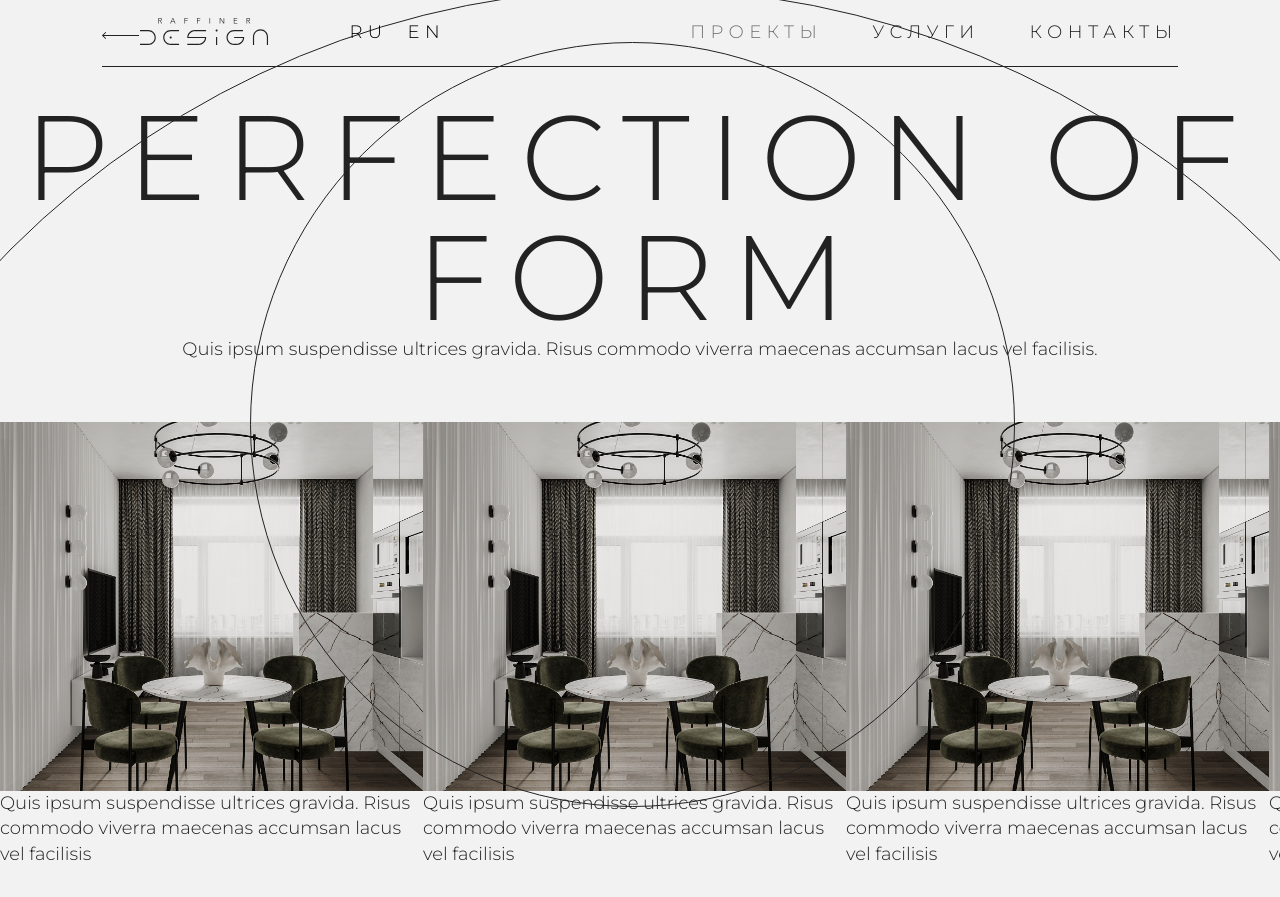
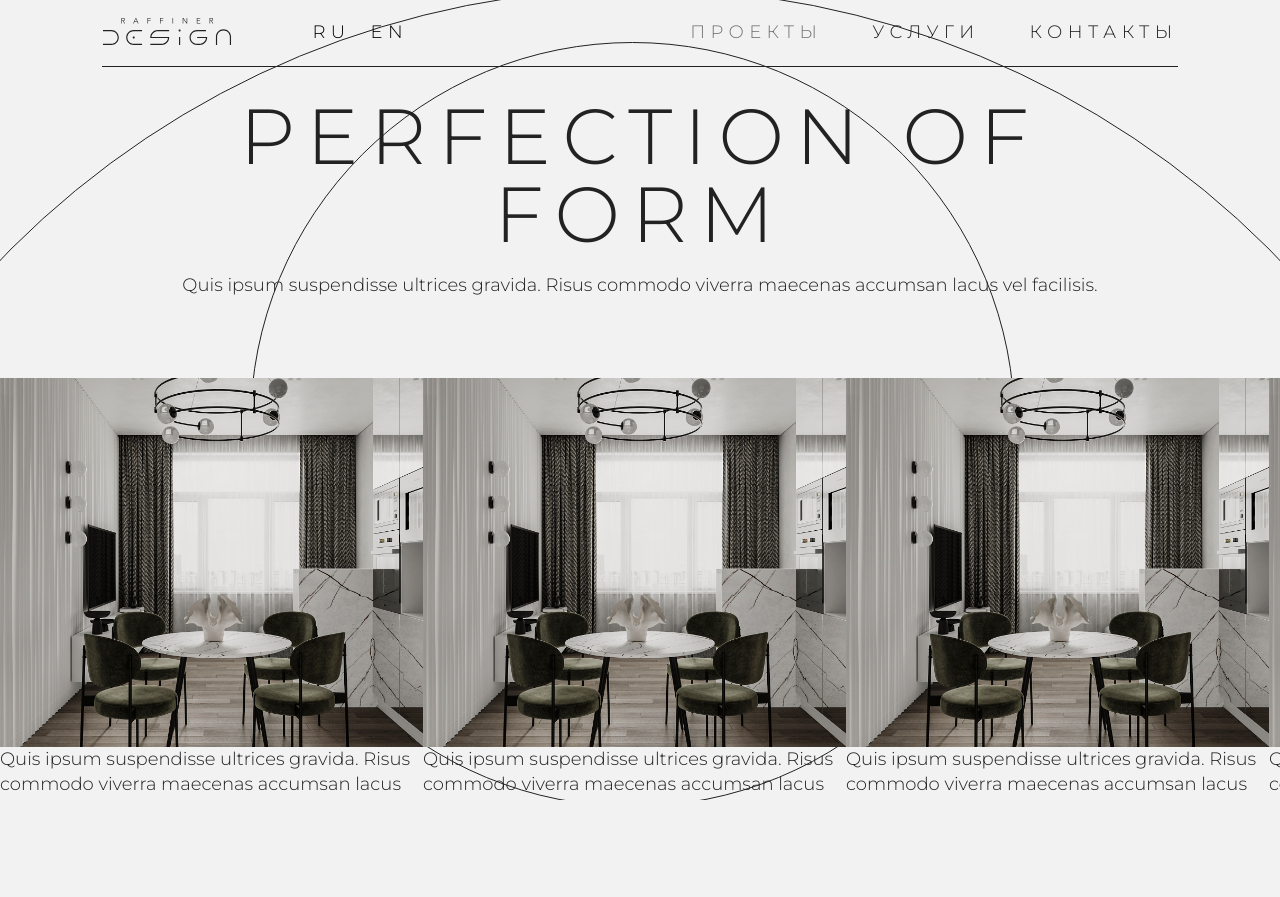
Before and after one commit to alexyasinsky/raffiner-design-nextjs, a Next.js app: page /projects in a window 1280 px wide. After the commit the page ends 800 px from the top, so only its background shows below. Built offline with nearby package versions, Linux system fonts and the light colour scheme.

Commit message:
PageWrapper added

```diff
--- a/src/app/globals.scss
+++ b/src/app/globals.scss
@@ -38,20 +38,6 @@ button {
   font-family: inherit;
 }
 
-.title {
-  text-align: center;
-  font-size: 120px;
-  font-weight: 275;
-  line-height: 100%;
-  letter-spacing: 18px;
-  text-transform: uppercase;
-}
-
-.subTitle {
-  text-align: center;
-  margin-bottom: 60px;
-}
-
 p {
   font-size: 18px;
   font-weight: 400;
@@ -71,7 +57,6 @@ p {
 
 
 @media (max-width: 1439px) {
-
 
   .margin-site {
     margin: 0 8%;
--- a/src/app/projects/page.tsx
+++ b/src/app/projects/page.tsx
@@ -1,6 +1,8 @@
 import Card from "@/ui/card/card";
 import Grid from "@/ui/grid/grid";
 import Link from 'next/link';
+
+import PageWrapper from "@/components/page-wrapper/page-wrapper";
 
 export default function Projects() {
 
@@ -12,10 +14,12 @@ export default function Projects() {
     description: ''
   }
   return (
-    <>
-      <h1 className={'title'}>Perfection of Form</h1>
-      <p className={'subTitle'}>Quis ipsum suspendisse ultrices gravida. Risus commodo viverra maecenas accumsan lacus
-        vel facilisis. </p>
+    <PageWrapper
+      name='Проекты'
+      title='Perfection of Form'
+      subTitle='Quis ipsum suspendisse ultrices gravida. Risus commodo viverra maecenas accumsan lacus
+        vel facilisis.'
+    >
       <Grid>
         <Link href={'/projects/project'}>
           <Card
@@ -54,6 +58,6 @@ export default function Projects() {
           </Card>
         </Link>
       </Grid>
-    </>
+    </PageWrapper>
   )
 }
--- a/src/components/header/header.module.scss
+++ b/src/components/header/header.module.scss
@@ -12,7 +12,7 @@
   }
 }
 
-@media (max-width: 1439px) {
+@media (min-width: 360px) {
   .wrapper {
     >div {
       height: 67px;
@@ -23,13 +23,17 @@
   }
 }
 
+@media (min-width: 1024px) {
+  .back {
+    display: none;
+  }
+}
+
 @media (min-width: 1440px) {
   .wrapper {
     >div {
       height: 118px;
     }
   }
-  .back {
-    display: none;
-  }
+
 }
--- /dev/null
+++ b/src/components/page-wrapper/page-wrapper.module.scss
@@ -0,0 +1,53 @@
+.wrapper {
+  position: absolute;
+  z-index: 5;
+  width: 100%;
+}
+
+.name {
+  font-weight: 400;
+  font-size: 18px;
+  letter-spacing: 0.3em;
+  text-transform: uppercase;
+  text-align: center;
+  padding: 50px 0;
+}
+
+.title {
+  text-align: center;
+  font-weight: 275;
+  line-height: 100%;
+  letter-spacing: 0.15em;
+  text-transform: uppercase;
+}
+
+.subTitle {
+  text-align: center;
+  margin-bottom: 60px;
+  font-size: 18px;
+}
+
+@media (min-width: 360px) {
+  .title {
+    font-size: 36px;
+  }
+  .subTitle {
+    padding-top: 20px;
+    padding-bottom: 20px;
+  }
+}
+
+@media (min-width: 1024px) {
+  .title {
+    font-size: 78px;
+  }
+  .name {
+    display: none;
+  }
+}
+
+@media (min-width: 1440px) {
+  .title {
+    font-size: 120px;
+  }
+}
--- /dev/null
+++ b/src/components/page-wrapper/page-wrapper.tsx
@@ -0,0 +1,24 @@
+
+import styles from './page-wrapper.module.scss';
+import React from "react";
+
+type TProps = {
+  name: string;
+  title: string;
+  subTitle: string;
+  children: React.ReactNode;
+}
+
+export default function PageWrapper({name, title, subTitle,children}:TProps) {
+
+  return (
+    <section className={styles.wrapper}>
+      <div className='margin-site'>
+        <p className={styles.name}>{name}</p>
+        <h1 className={styles.title}>{title}</h1>
+        <p className={styles.subTitle}>{subTitle}</p>
+      </div>
+      {children}
+    </section>
+  )
+}
```
Also changed, not shown: src/app/projects/page.module.scss (added).
